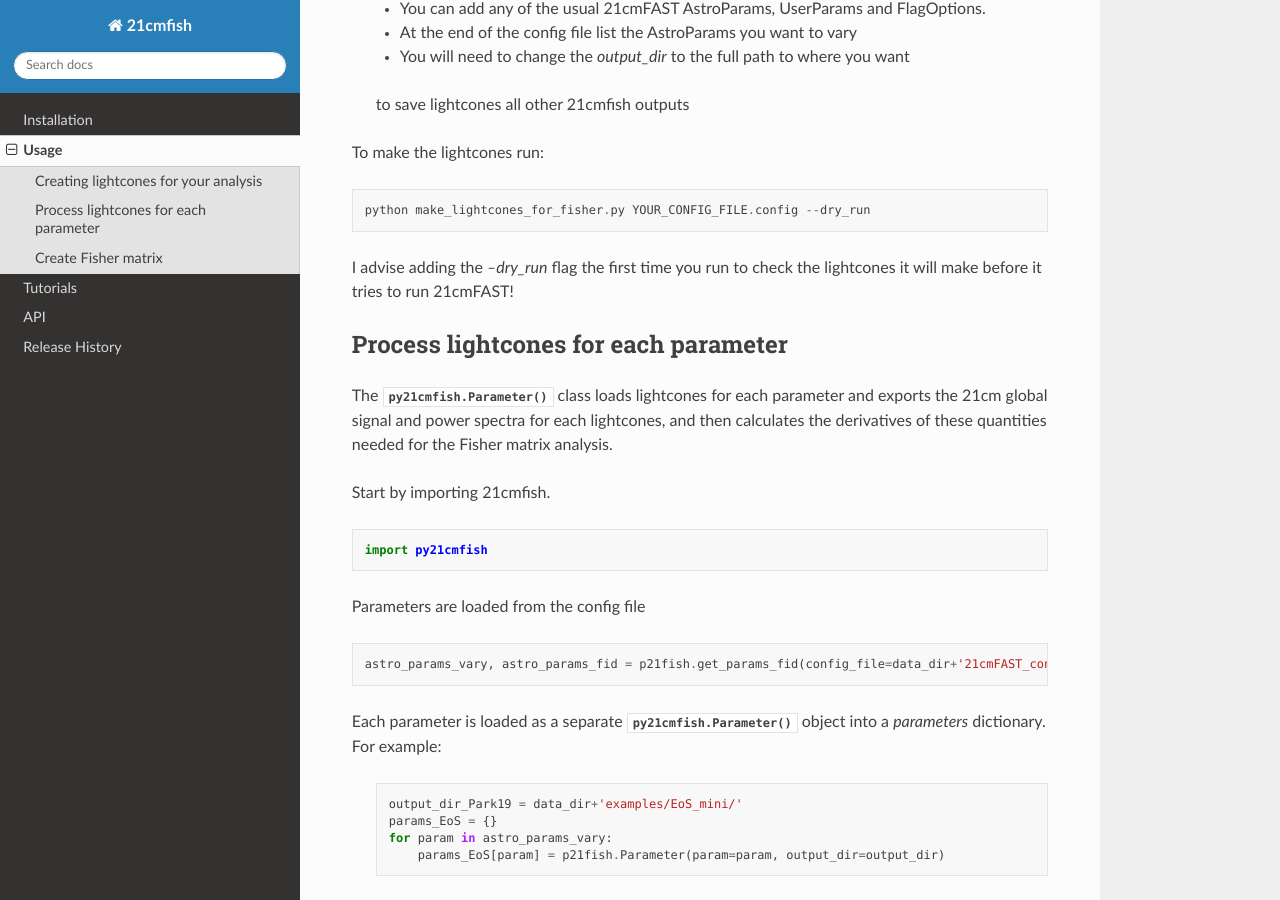
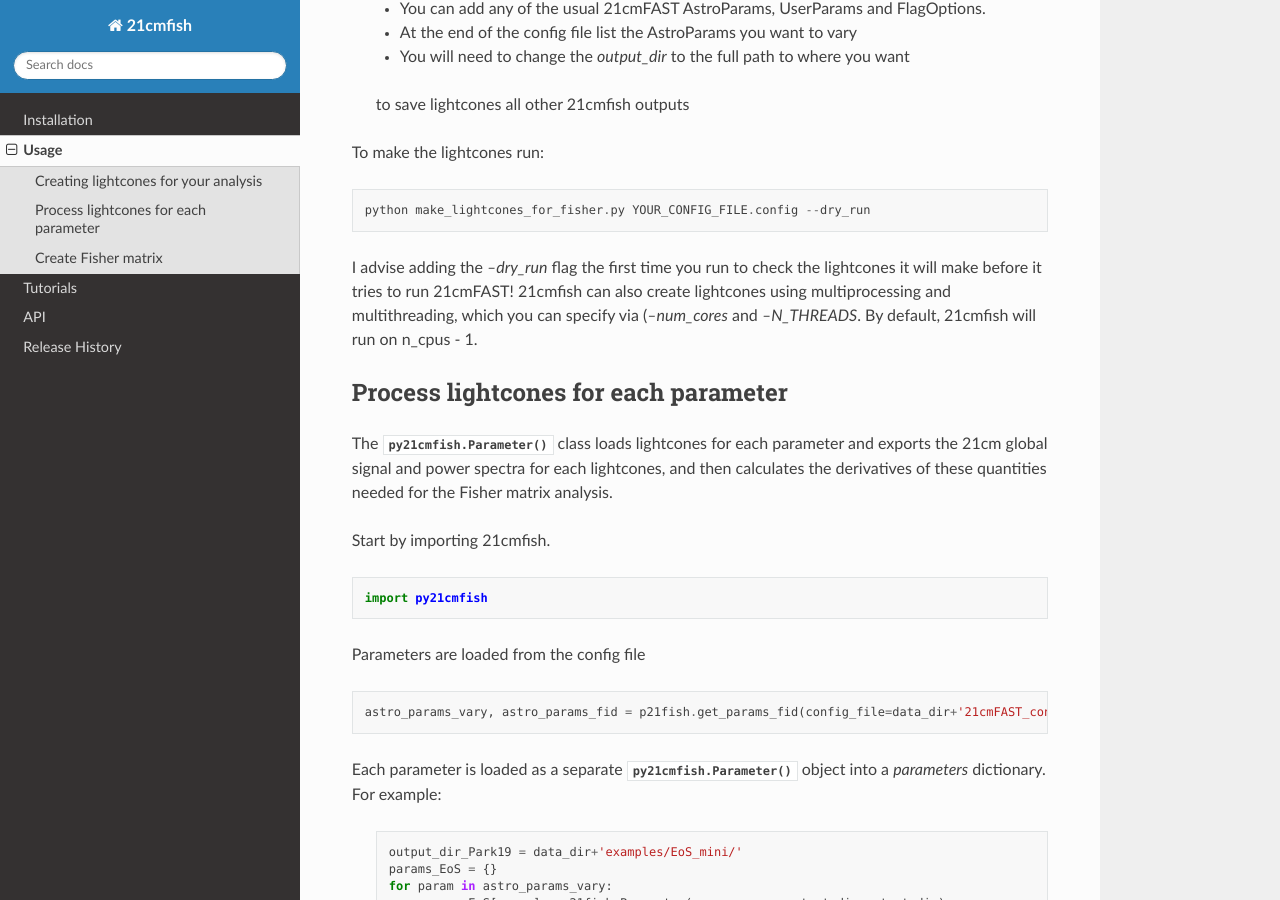
Before and after one commit to charlottenosam/21cmfish, a Sphinx documentation site: the page built from docs/source/usage.rst, in a window 1280 px wide and 900 px high, scrolled down 316 px. Built offline with Sphinx 7.4.7 and the Read the Docs theme 2.0.0, drawn with Linux system fonts in a browser that asks for light colours; pages that are not in the unit, such as notebooks, are missing from menus.

Commit message:
reduce threading and multiprocessing defaults, add logging

```diff
--- a/docs/source/usage.rst
+++ b/docs/source/usage.rst
@@ -24,7 +24,9 @@ To make the lightcones run:
     python make_lightcones_for_fisher.py YOUR_CONFIG_FILE.config --dry_run
 
 I advise adding the `--dry_run` flag the first time you run to check the lightcones
-it will make before it tries to run 21cmFAST!
+it will make before it tries to run 21cmFAST! 21cmfish can also create lightcones
+using multiprocessing and multithreading, which you can specify via (`--num_cores`
+and `--N_THREADS`. By default, 21cmfish will run on n_cpus - 1.
 
 Process lightcones for each parameter
 ======================================
```
Also changed, not shown: 1 other file.
